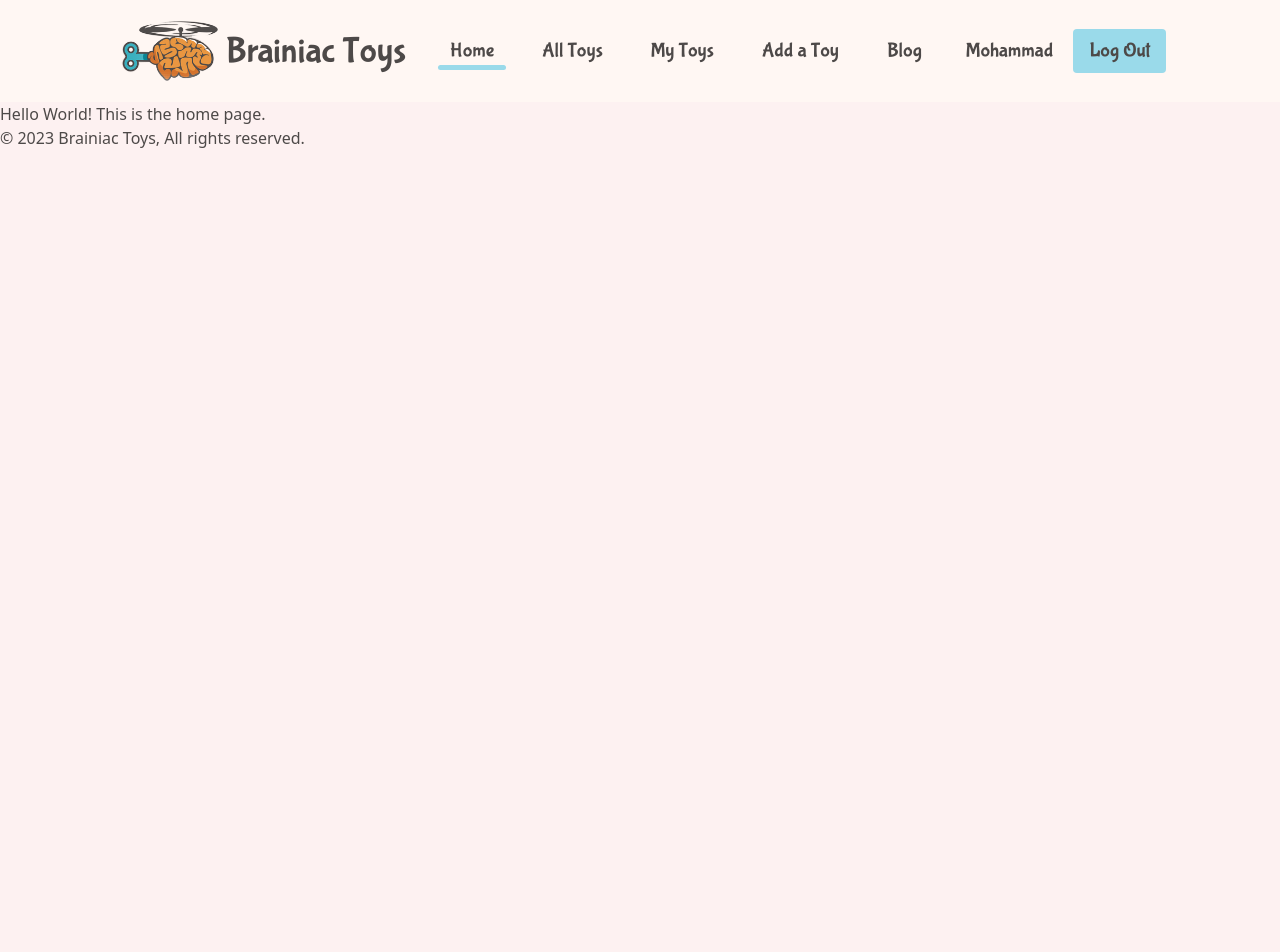
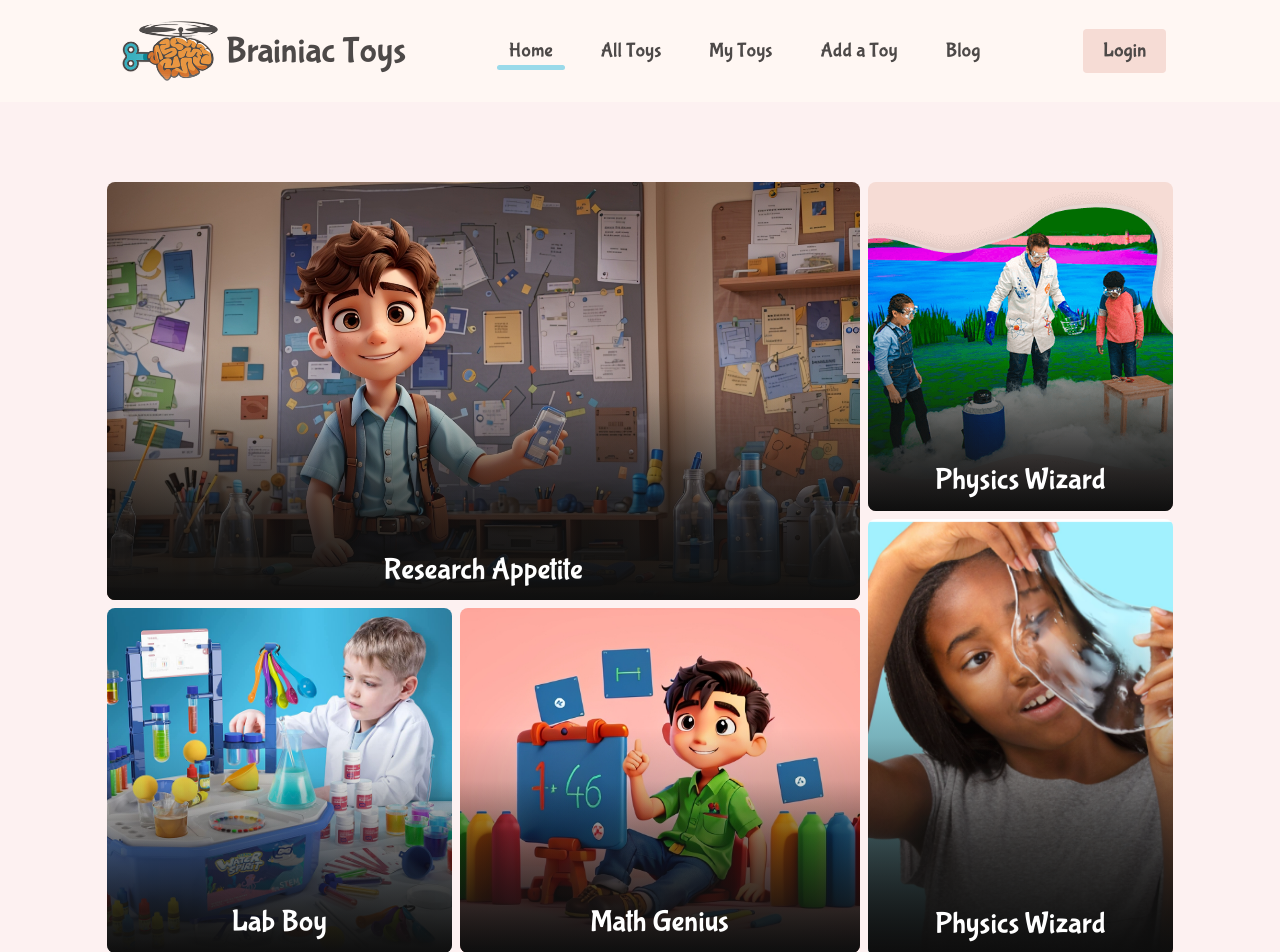
Before and after one commit to MohammadNaiem65/brainiac-toys, a React (Vite) app: page / in a window 1280 px wide. Shown: the top 952 px of the page. Before the commit the page ends 800 px from the top, so only its background shows below. Built offline with nearby package versions, Linux system fonts and the light colour scheme.

Commit message:
completed the banner section

```diff
--- a/src/index.css
+++ b/src/index.css
@@ -3,5 +3,27 @@
 @tailwind utilities;
 
 @layer utilities {
+	.container {
+		@apply w-5/6 mx-auto my-20;
+	}
 
+	.btn {
+		@apply px-5 py-2 rounded transform duration-300 hover:-translate-y-2;
+	}
+
+	.btn-primary {
+		@apply bg-primary;
+	}
+
+	.btn-secondary {
+		@apply bg-secondary;
+	}
+
+	.small-shadow {
+		@apply absolute inset-0 bg-gradient-to-b from-transparent via-transparent to-neutral-900;
+	}
+
+	.large-shadow {
+		@apply px-[20%] absolute inset-0 transition-all duration-500 bg-gradient-to-b from-transparent group-hover:via-black/70 to-neutral-950 group-hover:to-neutral-950 group-hover:translate-y-0;
+	}
 }
--- /dev/null
+++ b/src/pages/Home/Banner.jsx
@@ -0,0 +1,105 @@
+import img1 from './../../assets/img1.jpg';
+import img2 from './../../assets/img2.jpg';
+import img3 from './../../assets/img3.png';
+import img4 from './../../assets/img4.jpg';
+import img5 from './../../assets/img5.png';
+
+const Banner = () => {
+	return (
+		<div className='container text-white text-center font-poppins flex gap-x-2'>
+			<div className='w-[47.063rem]'>
+				{/* Research Image */}
+				<div className='group h-[26.145rem] rounded-lg overflow-hidden relative cursor-pointer'>
+					<img src={img1} alt='' />
+					<div className='small-shadow'></div>
+					<div className='large-shadow pt-52 translate-y-[10.125rem]'>
+						<h1 className='text-3xl font-bubblegum mb-2'>
+							Research Appetite
+						</h1>
+						<p>
+							Research requires students to think critically about
+							a topic, to evaluate different sources of
+							information, and to form their own conclusions. This
+							can help students to become better thinkers and
+							problem-solvers.
+						</p>
+					</div>
+				</div>
+				{/* Experiment Image */}
+				<div className='w-[47.063rem] mt-2 flex justify-between gap-x-2'>
+					<div className='group w-[21.563rem] rounded-lg relative overflow-hidden cursor-pointer'>
+						<img className=' object-cover' src={img4} alt='' />
+						<div className='small-shadow'></div>
+						<div className='large-shadow pt-44 translate-y-[7.5rem]'>
+							<h1 className='text-3xl font-bubblegum mb-2'>
+								Lab Boy
+							</h1>
+							<p>
+								With Lab kits, turn your children into A Lab Boy
+								and enlighten him.
+							</p>
+						</div>
+					</div>
+					{/* Math Image */}
+					<div className='group w-[25rem] rounded-lg relative overflow-hidden cursor-pointer'>
+						<img
+							className='h-full object-cover'
+							src={img2}
+							alt=''
+						/>
+						<div className='small-shadow'></div>
+						<div className='large-shadow pt-44 translate-y-[7.5rem]'>
+							<h1 className='text-3xl font-bubblegum mb-2'>
+								Math Genius
+							</h1>
+							<p>
+								Understand the concepts better and remember them
+								more easily in a hands-on way with Math toys.
+							</p>
+						</div>
+					</div>
+				</div>
+			</div>
+			<div className='w-[calc(100%-47.063rem)]'>
+				{/* Physics Wizard */}
+				<div className='group bg-secondary rounded-lg relative overflow-hidden cursor-pointer'>
+					<img
+						className='h-[20.6rem] w-full object-cover'
+						src={img5}
+						alt=''
+					/>
+					<div className='small-shadow'></div>
+					<div className='large-shadow pt-40 translate-y-[7.5rem]'>
+						<h1 className='text-3xl font-bubblegum mb-2'>
+							Physics Wizard
+						</h1>
+						<p>
+							Understand the concepts better, remember them more
+							easily, become a Physics Wizard.
+						</p>
+					</div>
+				</div>
+				{/* Girl Image */}
+				<div className='group mt-2 rounded-lg relative overflow-hidden cursor-pointer'>
+					<img
+						className='w-full h-[27.3rem] object-cover'
+						src={img3}
+						alt=''
+					/>
+					<div className='small-shadow'></div>
+					<div className='large-shadow pt-72 translate-y-[6.2rem]'>
+						<h1 className='text-3xl font-bubblegum mb-2'>
+							Physics Wizard
+						</h1>
+						<p>
+							Understand the concepts better, remember them more
+							easily, become a Physics Wizard.
+						</p>
+					</div>
+				</div>
+			</div>
+		</div>
+	);
+};
+
+export default Banner;
--- a/src/pages/Home/Home.jsx
+++ b/src/pages/Home/Home.jsx
@@ -1,10 +1,11 @@
+import Banner from './Banner';
 
 const Home = () => {
-    return (
-        <div>
-            Hello World! This is the home page.
-        </div>
-    );
+	return (
+		<>
+			<Banner />
+		</>
+	);
 };
 
 export default Home;
--- a/src/pages/Shared/Navbar/Navbar.css
+++ b/src/pages/Shared/Navbar/Navbar.css
@@ -1,7 +1,3 @@
-/* .nav-link {
-	@apply px-2 relative after:content-[""] after:w-full after:h-1 after:absolute after:-bottom-1 after:left-0 after:bg-primary after:rounded after:transform after:duration-500 after:scale-x-0 after:origin-left hover:after:scale-100;
-} */
-
 .nav-link {
 	padding-inline: 0.75rem;
 	position: relative;
--- a/src/pages/Shared/Navbar/Navbar.jsx
+++ b/src/pages/Shared/Navbar/Navbar.jsx
@@ -1,10 +1,9 @@
-import { Link, NavLink } from 'react-router-dom';
 import logo from './../../../assets/logo.svg';
 import './Navbar.css';
 import ActiveLink from './ActiveLink';
 
 const Navbar = () => {
-	const user = true;
+	const user = false;
 	return (
 		<div className='bg-[#FFF7F3] font-bubblegum text-xl mx-auto px-[8.885%] py-5 flex items-center justify-between'>
 			<div className='flex items-center'>
@@ -22,14 +21,10 @@ const Navbar = () => {
 				{user ? (
 					<>
 						<p>Mohammad</p>
-						<button className='bg-primary px-4 py-2 rounded transform duration-300 hover:-translate-y-2'>
-							Log Out
-						</button>
+						<button className='btn btn-primary'>Log Out</button>
 					</>
 				) : (
-					<button className='bg-secondary px-4 py-2 rounded transform duration-300 hover:-translate-y-2'>
-						Login
-					</button>
+					<button className='btn btn-secondary'>Login</button>
 				)}
 			</div>
 		</div>
```
Also changed, not shown: src/assets/img4.jpg (added), src/assets/img5.png (added).
